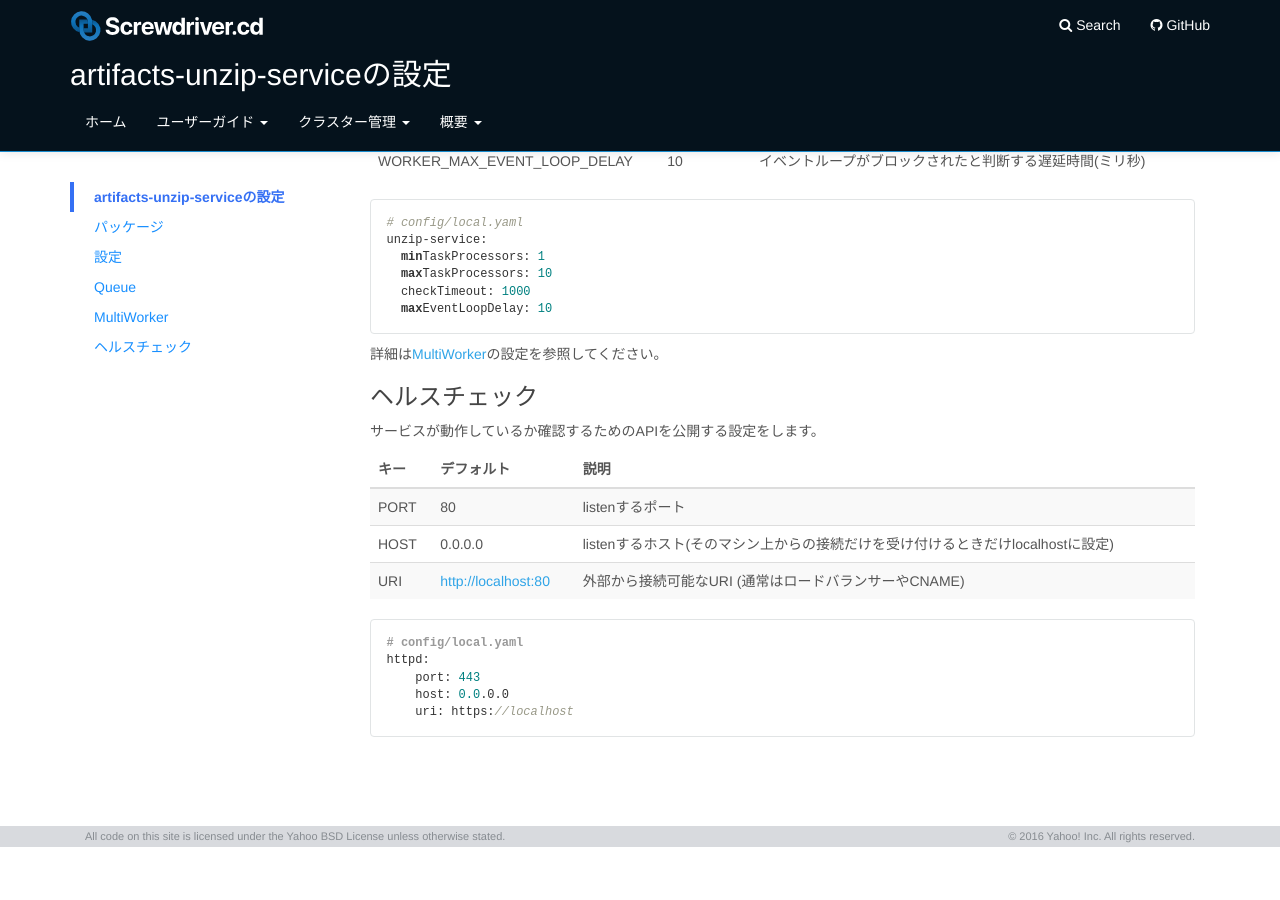
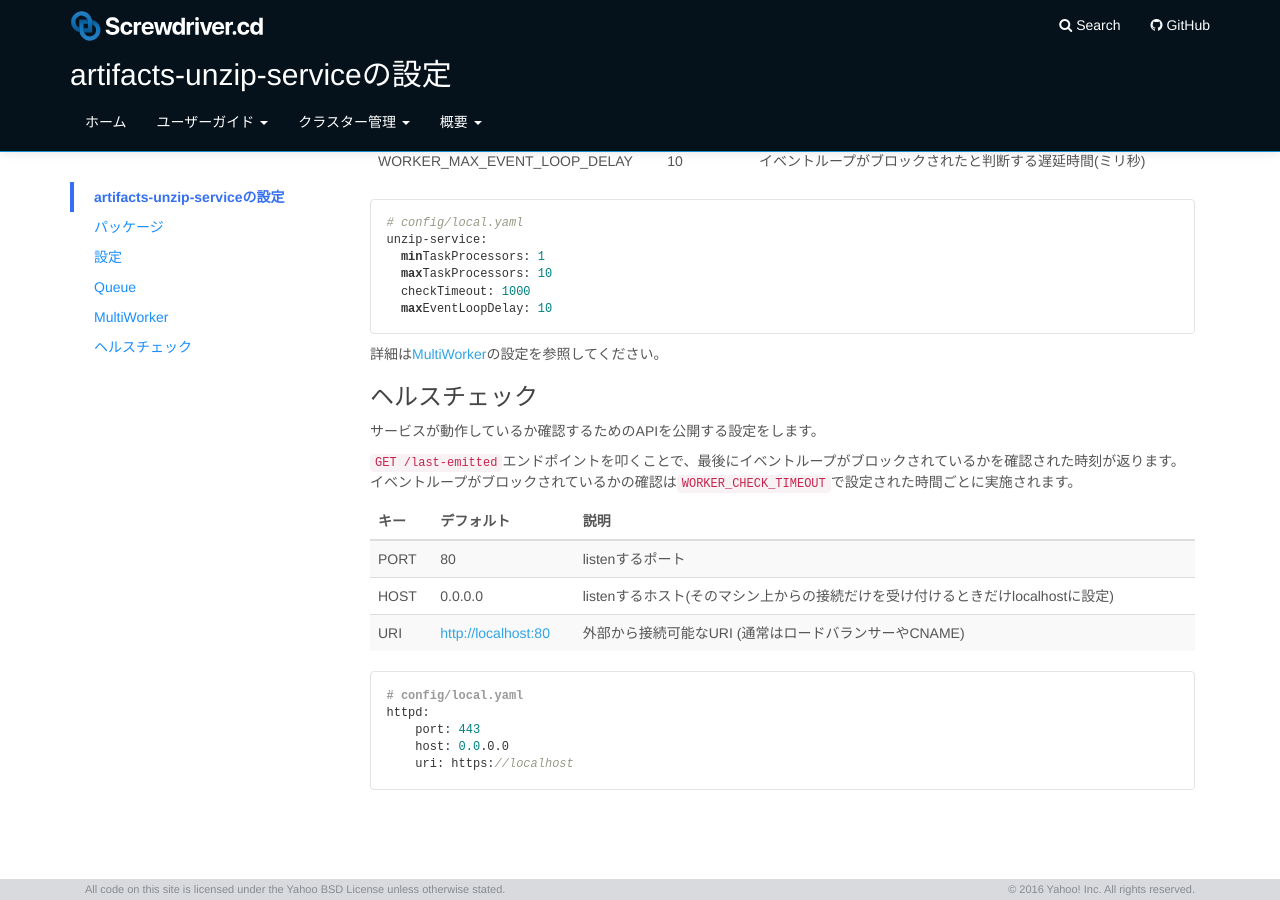
Before and after one commit to screwdriver-cd/guide, a Jekyll site: the page built from docs/ja/cluster-management/configure-artifacts-unzip-service.md, in a window 1280 px wide and 900 px high, scrolled down 1228 px. Built offline with Jekyll 4.4.1, drawn with Linux system fonts in a browser that asks for light colours; before the commit the page ends 2075 px from its top, so only the background shows below that.

Commit message:
add /last-emitted explain

```diff
--- a/docs/ja/cluster-management/configure-artifacts-unzip-service.md
+++ b/docs/ja/cluster-management/configure-artifacts-unzip-service.md
@@ -87,6 +87,8 @@ unzip-service:
 
 サービスが動作しているか確認するためのAPIを公開する設定をします。
 
+`GET /last-emitted`エンドポイントを叩くことで、最後にイベントループがブロックされているかを確認された時刻が返ります。イベントループがブロックされているかの確認は`WORKER_CHECK_TIMEOUT`で設定された時間ごとに実施されます。
+
 キー | デフォルト | 説明
 --- | --- | ---
 PORT | 80 | listenするポート
```
